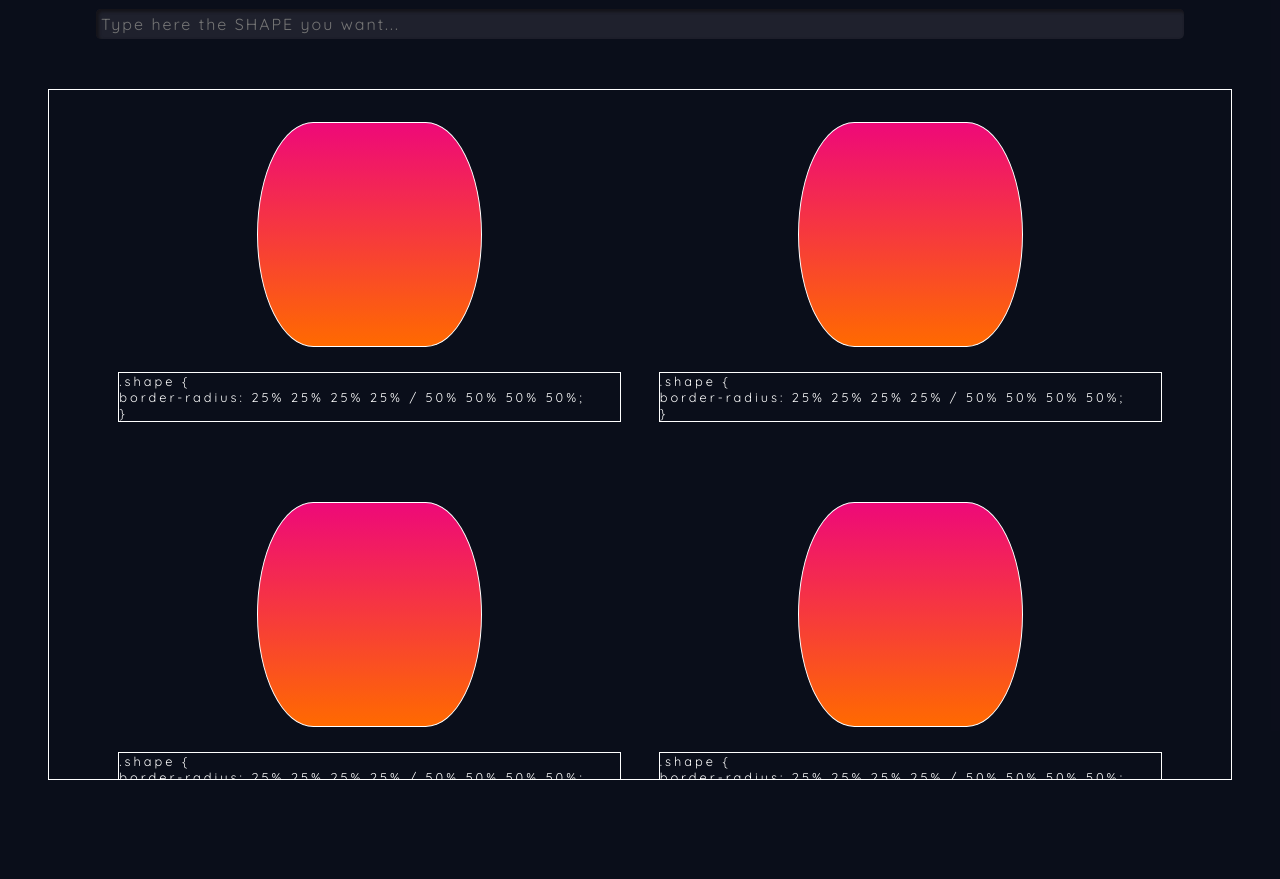
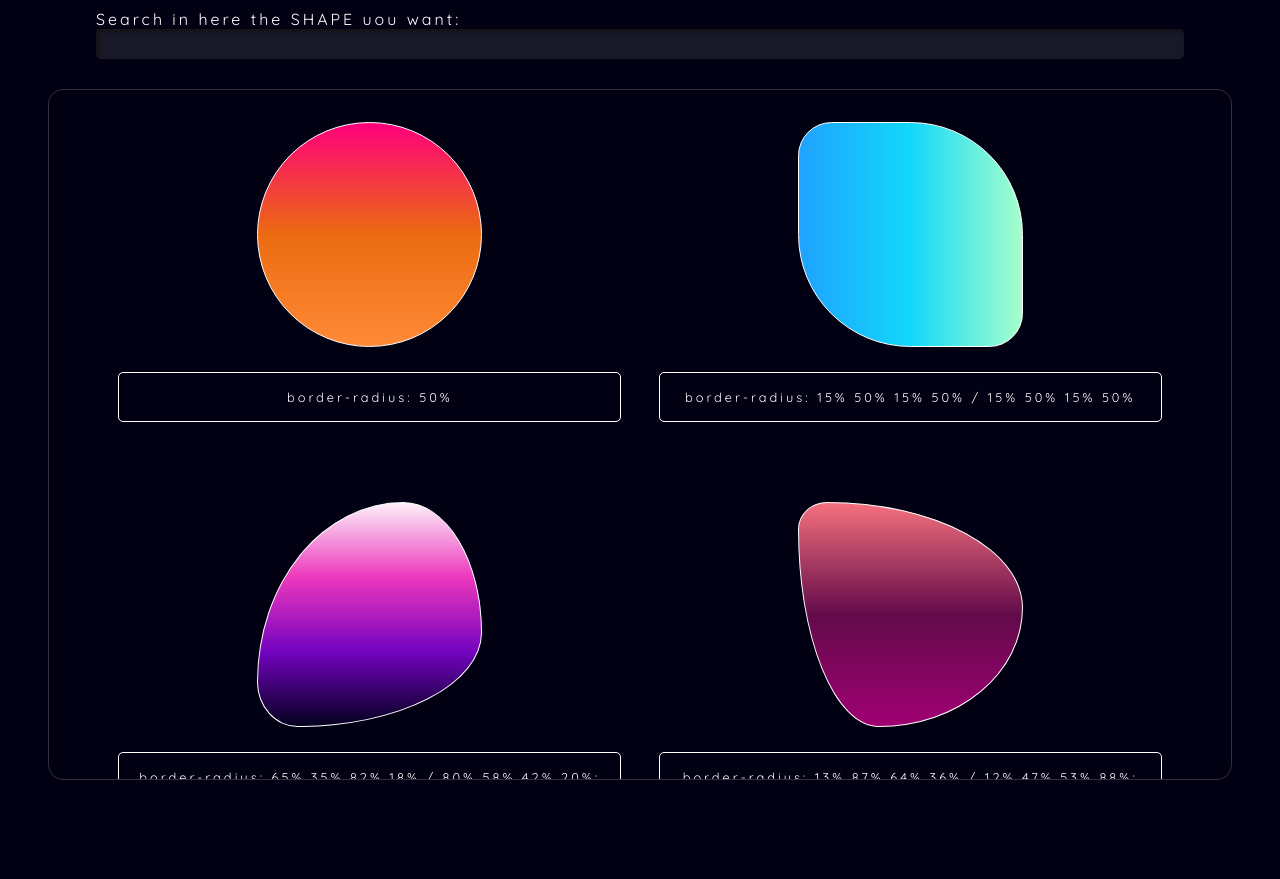
Before and after one commit to S0lturn3/Strange-Shapes, a website: page index.html in a window 1280 px wide. Shown: the part 540-1419 px from the top of the page. Drawn offline with Linux system fonts and the light colour scheme.

Commit message:
Marcelo-João

```diff
--- a/index.html
+++ b/index.html
@@ -21,121 +21,72 @@
         <div class="content-wrap">
 
             <div class="home">
-
                 <div class="title-bar"><h2 id="title">BORDER-RADIUS SHAPES</h2></div>
-
+                <p id="firstParagraph">Here you can search for pre-made CSS Border-Radius shapes that can fit your design ideas!</p>
+                <p id="secondParagraph">Just copy+paste the CSS selector code into your project and enjoy, i hope you find something that fits your needs</p>
             </div>
 
             <div class="main-content" id="content">
 
-                <div class="search-bar"> <input type="text" name="shape-name" id="shapeNameInput" placeholder="Type here the SHAPE you want..."> </div>
+                <div class="search-bar">
+                    <label>Search in here the SHAPE uou want: </label>
+                    <input type="text" name="shape-name" id="shapeNameInput">
+                </div>
                 <div class="shape-gallery">
 
                     <div class="container">
-                        <div class="shape-container"><div class="shape"></div></div>
+                        <div class="shape-container"><div class="shape" id="shape1"></div></div>
                         <div class="description">
-                            <p>.shape {</p>
-                            <p>border-radius: 25% 25% 25% 25% / 50% 50% 50% 50%;</p>
-                            <p>}</p>
+                            <p>border-radius: 50%</p>
                         </div>
                     </div>
 
                     <div class="container">
-                        <div class="shape-container"><div class="shape"></div></div>
+                        <div class="shape-container"><div class="shape" id="shape2"></div></div>
                         <div class="description">
-                            <p>.shape {</p>
-                            <p>border-radius: 25% 25% 25% 25% / 50% 50% 50% 50%;</p>
-                            <p>}</p>
+                            <p>border-radius: 15% 50% 15% 50% / 15% 50% 15% 50%</p>
                         </div>
                     </div>
 
                     <div class="container">
-                        <div class="shape-container"><div class="shape"></div></div>
+                        <div class="shape-container"><div class="shape" id="shape3"></div></div>
                         <div class="description">
-                            <p>.shape {</p>
-                            <p>border-radius: 25% 25% 25% 25% / 50% 50% 50% 50%;</p>
-                            <p>}</p>
+                            <p>border-radius: 65% 35% 82% 18% / 80% 58% 42% 20%;</p>
                         </div>
                     </div>
 
                     <div class="container">
-                        <div class="shape-container"><div class="shape"></div></div>
+                        <div class="shape-container"><div class="shape" id="shape4"></div></div>
                         <div class="description">
-                            <p>.shape {</p>
-                            <p>border-radius: 25% 25% 25% 25% / 50% 50% 50% 50%;</p>
-                            <p>}</p>
+                            <p>border-radius: 13% 87% 64% 36% / 12% 47% 53% 88%;</p>
                         </div>
                     </div>
 
                     <div class="container">
-                        <div class="shape-container"><div class="shape"></div></div>
+                        <div class="shape-container"><div class="shape" id="shape5"></div></div>
                         <div class="description">
-                            <p>.shape {</p>
-                            <p>border-radius: 25% 25% 25% 25% / 50% 50% 50% 50%;</p>
-                            <p>}</p>
+                            <p>border-radius: 66% 34% 29% 71% / 33% 66% 34% 67%;</p>
                         </div>
                     </div>
 
                     <div class="container">
-                        <div class="shape-container"><div class="shape"></div></div>
+                        <div class="shape-container"><div class="shape" id="shape6"></div></div>
                         <div class="description">
-                            <p>.shape {</p>
-                            <p>border-radius: 25% 25% 25% 25% / 50% 50% 50% 50%;</p>
-                            <p>}</p>
+                            <p>border-radius: 50% 50% 10% 10% / 75% 75% 10% 10%;</p>
                         </div>
                     </div>
 
                     <div class="container">
-                        <div class="shape-container"><div class="shape"></div></div>
+                        <div class="shape-container"><div class="shape" id="shape7"></div></div>
                         <div class="description">
-                            <p>.shape {</p>
-                            <p>border-radius: 25% 25% 25% 25% / 50% 50% 50% 50%;</p>
-                            <p>}</p>
+                            <p>border-radius: 10% 10% 50% 50% / 10% 10% 75% 75%;</p>
                         </div>
                     </div>
 
                     <div class="container">
-                        <div class="shape-container"><div class="shape"></div></div>
+                        <div class="shape-container"><div class="shape" id="shape8"></div></div>
                         <div class="description">
-                            <p>.shape {</p>
-                            <p>border-radius: 25% 25% 25% 25% / 50% 50% 50% 50%;</p>
-                            <p>}</p>
-                        </div>
-                    </div>
-
-                    <div class="container">
-                        <div class="shape-container"><div class="shape"></div></div>
-                        <div class="description">
-                            <p>.shape {</p>
-                            <p>border-radius: 25% 25% 25% 25% / 50% 50% 50% 50%;</p>
-                            <p>}</p>
-                        </div>
-                    </div>
-
-                    <div class="container">
-                        <div class="shape-container"><div class="shape"></div></div>
-                        <div class="description">
-                            <p>.shape {</p>
-                            <p>border-radius: 25% 25% 25% 25% / 50% 50% 50% 50%;</p>
-                            <p>}</p>
-                        </div>
-                    </div>
-
-                    <div class="container">
-                        <div class="shape-container"><div class="shape"></div></div>
-                        <div class="description">
-                            <p>.shape {</p>
-                            <p>border-radius: 25% 25% 25% 25% / 50% 50% 50% 50%;</p>
-                            <p>}</p>
-                        </div>
-                    </div>
-
-                    <div class="container">
-                        <div class="shape-container"><div class="shape"></div></div>
-                        <div class="description">
-                            <p>.shape {</p>
-                            <p>border-radius: 25% 25% 25% 25% / 50% 50% 50% 50%;</p>
-                            <p>}</p>
+                            <p>border-radius: 50% 50% 50% 50% / 30% 30% 60% 60%;</p>
                         </div>
                     </div>
 
--- a/src/style.css
+++ b/src/style.css
@@ -20,22 +20,25 @@
 */
 
 
-/*  #region Imports */
-
-/*  #endregion Imports */
+/*  #region IMPORTS */
 
 
-/*  #region Custom fonts */
+
+/*  #endregion IMPORTS */
+
+
+/*  #region CUSTOM FONTS */
+
 @import url('https://fonts.googleapis.com/css2?family=Comfortaa:wght@300;400;500;600;700&family=Nunito:ital,wght@0,300;0,400;0,700;1,400;1,700&family=Quicksand:wght@300;400;500;600;700&display=swap');
 
 /*font-family: 'Comfortaa', cursive;
 font-family: 'Nunito', sans-serif;
 font-family: 'Quicksand', sans-serif; */
 
-/*  #endregion Custom fonts */
+/*  #endregion CUSTOM FONTS */
 
 
-/*  #region HTML main style */
+/*  #region HTML */
 
 * {
     padding: 0;
@@ -49,39 +52,44 @@ html {
     color: white;
 }
 body {
-    background-color: #111827;
+    overflow-x: hidden;
 
-    overflow-x: hidden;
+    background-color: rgb(1, 1, 19);
 }
 
 /*  #endregion HTML main style */
 
-/*  #region Custom Scrollbar style */
+
+/*  #region SCROLLBAR */
+
+:root {
+    scrollbar-color: rgb(210,210,210) rgb(46,54,69) !important;
+    scrollbar-width: thin !important;
+}
 
 ::-webkit-scrollbar {
   width: 5px;
-  /* display: none; */
 }
 ::-webkit-scrollbar-track {
     border-radius: 10px;
 }
 ::-webkit-scrollbar-thumb {
-    background-color: #1413183c;
+    background-color: rgba(63, 61, 70, 0.8);
     border-radius: 5px;
 
     transition: all .6s;
 }
 ::-webkit-scrollbar-thumb:hover {
-    background-color: rgba(63, 61, 70, 0.8);
+    background-color: rgba(108, 106, 116, 0.8);
 }
 ::-webkit-scrollbar-corner {
     display: none;
 }
 
-/* #endregion Custom Scrollbar style */
+/* #endregion SCROLLBAR */
 
 
-/*  #region Home */
+/*  #region HOME */
 
 #gradientBar {
     top: 0;
@@ -118,21 +126,33 @@ body {
     height: 60vh;
 
     display: flex;
+    flex-direction: column;
     align-items: center;
     justify-content: center;
+
+    background: linear-gradient(to bottom, #773d8a, #3a2054, rgb(1, 1, 19));
+    border-bottom-left-radius: 50px;
+    border-bottom-right-radius: 50px;
 }
 #title {
     font-size: 3em;
+    padding: 2rem;
+}
+.home > #firstParagraph {
+    text-align: left;
+}
+.home > #secondParagraph {
+    text-align: right;
 }
 
+/*  #endregion HOME */
 
-/*  #endregion */
+
+/* #region CONTENT */
 
 .main-content {
     width: 100%;
     height: 120vh;
-
-    background-color: rgba(5, 5, 15, 0.5);
 
     padding: 3rem;
 }
@@ -170,8 +190,12 @@ body {
 
     padding: 2rem;
     margin: 3rem 0;
-    border: 1px solid white;
+    border: 1px solid rgba(63, 61, 70, 0.8);
+    border-radius: 15px;
     overflow-y: scroll;
+
+    scrollbar-color: rgb(210,210,210) rgb(46,54,69) !important;
+    scrollbar-width: thin !important;
 
     display: flex;
     justify-content: space-evenly;
@@ -194,6 +218,11 @@ body {
     height: 50px;
     width: 100%;
     border: 1px solid white;
+    border-radius: 5px;
+
+    display: flex;
+    align-items: center;
+    justify-content: center;
 }
 .description p {
     font-size: .8em;
@@ -202,20 +231,51 @@ body {
     width: 225px;
     height: 225px;
     border: 1px solid white;
-
-    border-radius: 25% 25% 25% 25% / 50% 50% 50% 50%;
-    background: linear-gradient(to bottom, #ee0979, #ff6a00);
 }
 
-/*  #endregion Content */
+
+/* #region BORDER-RADIUS SHAPES */
+
+#shape1 {
+    border-radius: 50%;
+    background: linear-gradient(to bottom, #ff007b, #eb6b10, #ff8a37);
+}
+#shape2 {
+    border-radius: 15% 50% 15% 50% / 15% 50% 15% 50%;
+    background: linear-gradient(to right, #1fa2ff, #12d8fa, #a6ffcb);
+}
+#shape3 {
+    border-radius: 65% 35% 82% 18% / 80% 58% 42% 20%;
+    background: linear-gradient(to top, #03001e, #7303c0, #ec38bc, #fdeff9);
+}
+#shape4 {
+    border-radius: 13% 87% 64% 36% / 12% 47% 53% 88%;
+    background: linear-gradient(to bottom, #f5707d, #630b4a, #a00073);
+}
+#shape5 {
+    border-radius: 66% 34% 29% 71% / 33% 66% 34% 67%;
+    background: linear-gradient(to right, #ff355d, #4861df);
+}
+#shape6 {
+    border-radius: 50% 50% 10% 10% / 75% 75% 10% 10%;
+    background: linear-gradient(to bottom, #ffeaea, #f0506d, #c01f6a);
+}
+#shape7 {
+    border-radius: 10% 10% 50% 50% / 10% 10% 75% 75%;
+    background: linear-gradient(to bottom, #ff8bb0, #c33764, #6a308c, #040938);
+}
+#shape8 {
+    border-radius: 50% 50% 50% 50% / 30% 30% 60% 60%;
+    background: linear-gradient(to right, #6cffae, #159981, #2988aa, #155799);
+}
+
+/* #endregion BORDER-RADIUS SHAPES */
 
 
-/*  #region Dark/Light themes */
-
-/*  #endregion Dark/Light themes */
+/* #endregion CONTENT */
 
 
-/*  #region Footer */
+/*  #region FOOTER */
 
 footer {
     height: 32px;
@@ -243,9 +303,11 @@ footer a:hover { color: #ff4870; }
 
 .links > a { margin: 0px 15px; }
 
-/*  #endregion Footer */
+/*  #endregion FOOTER */
 
 
-/*  #region Screen responsivity */
+/*  #region RESPONSIVE LAYOUT */
 
-/*  #endregion Screen responsivity */
+
+
+/*  #endregion RESPONSIVE LAYOUT */
```
Also changed, not shown: package.json (+9 -0 lines).
